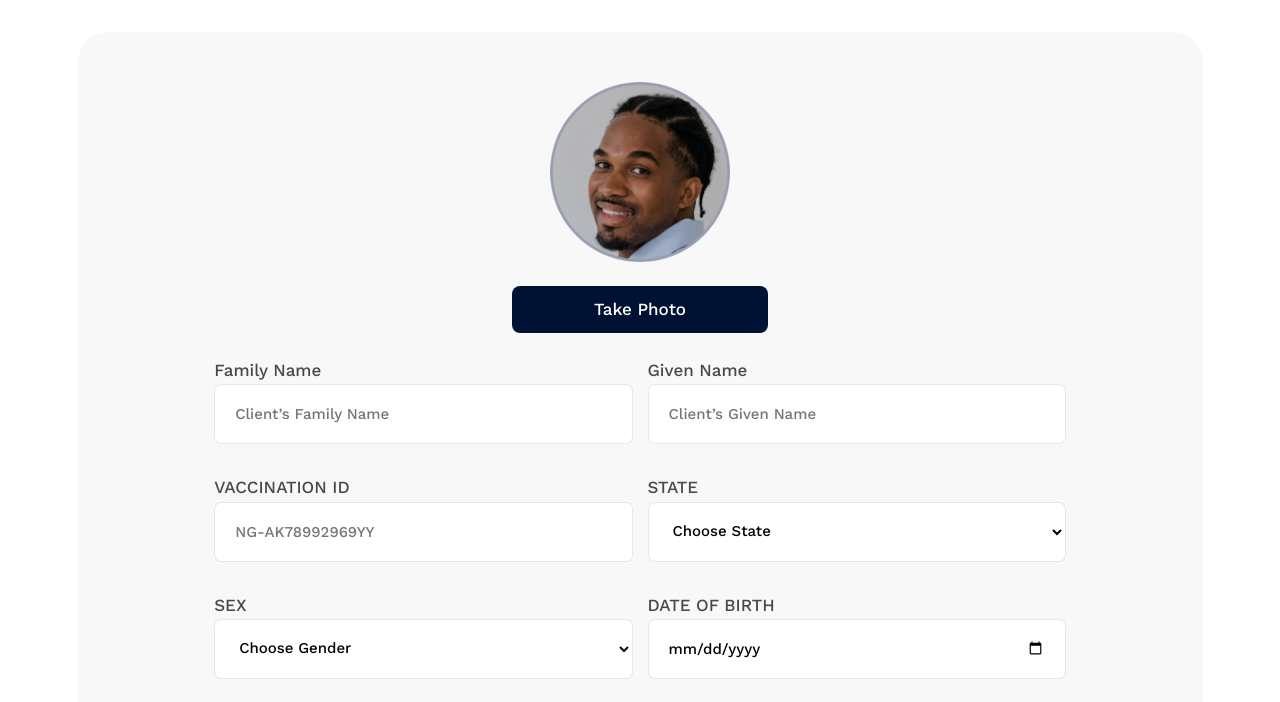
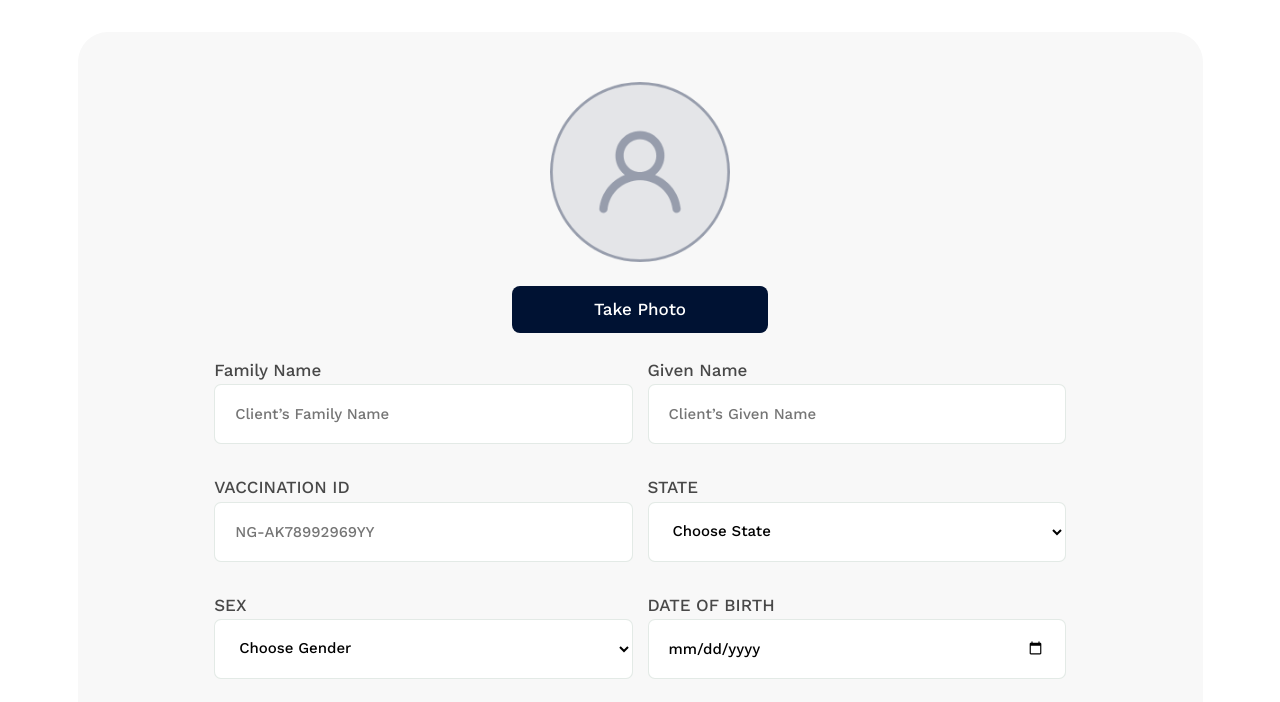
Before and after one commit to Iloba/LAM-VAX-UI-DESIGN-IMPLEMETATION, a plain HTML site: page RegisterClient/index.html in a window 1280 px wide. Shown: the part 98-800 px from the top of the page. Drawn offline with nearby package versions, Linux system fonts and the light colour scheme.

Commit message:
added empty avatar

```diff
--- a/RegisterClient/index.html
+++ b/RegisterClient/index.html
@@ -61,7 +61,7 @@
                         <div class="row d-flex">
                             <div class="col-md-10 mx-auto">
                                 <img class="img-fluid mx-auto d-block edit-image"
-                                    src="../Assets/Images/avatar-client.png" alt="Lam Vax"><br>
+                                    src="../Assets/Images/empty-avatar.png" alt="Lam Vax"><br>
                                 <label for="file-upload" class="d-flex mx-auto" id="custom-file-upload">
                                     Take Photo
                                 </label>
```
Also changed, not shown: Assets/Images/empty-avatar.png (added).
